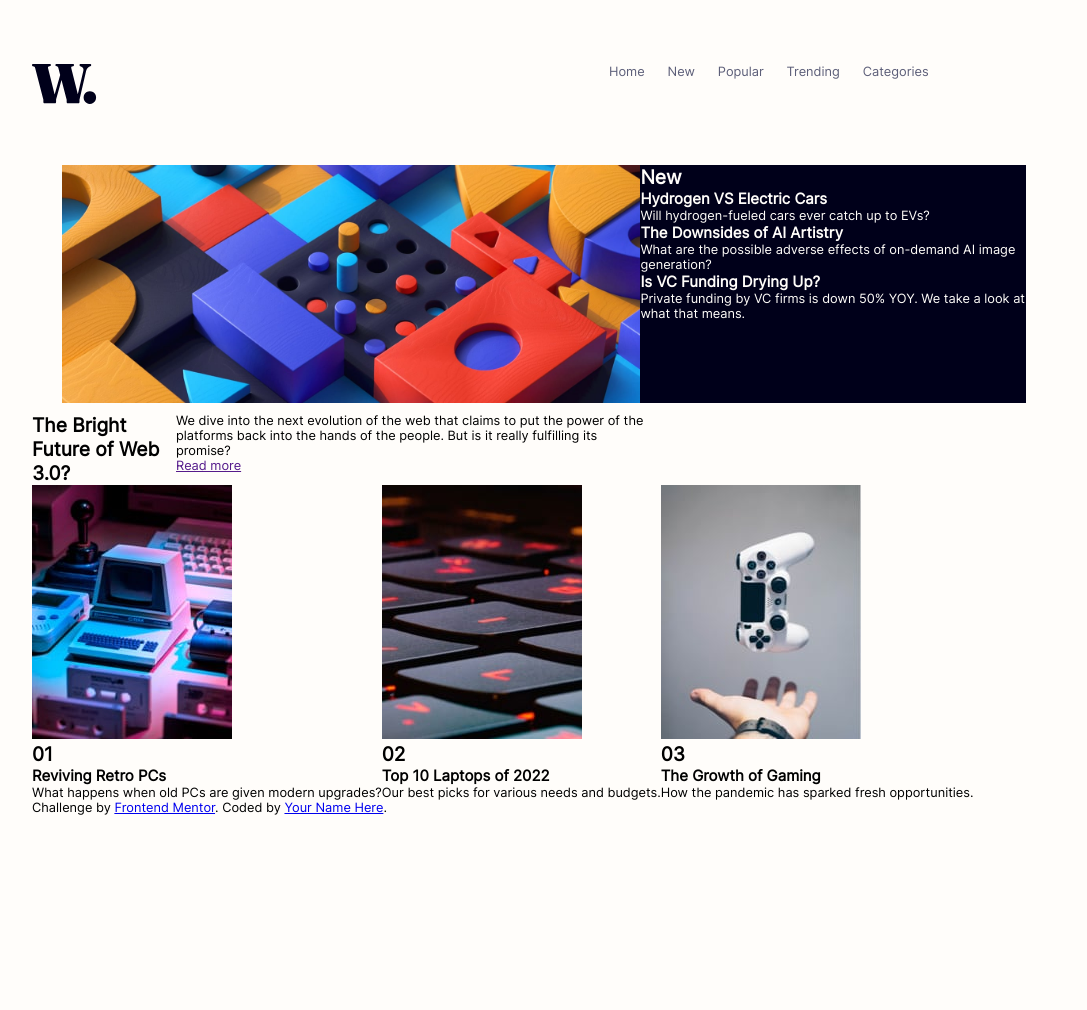
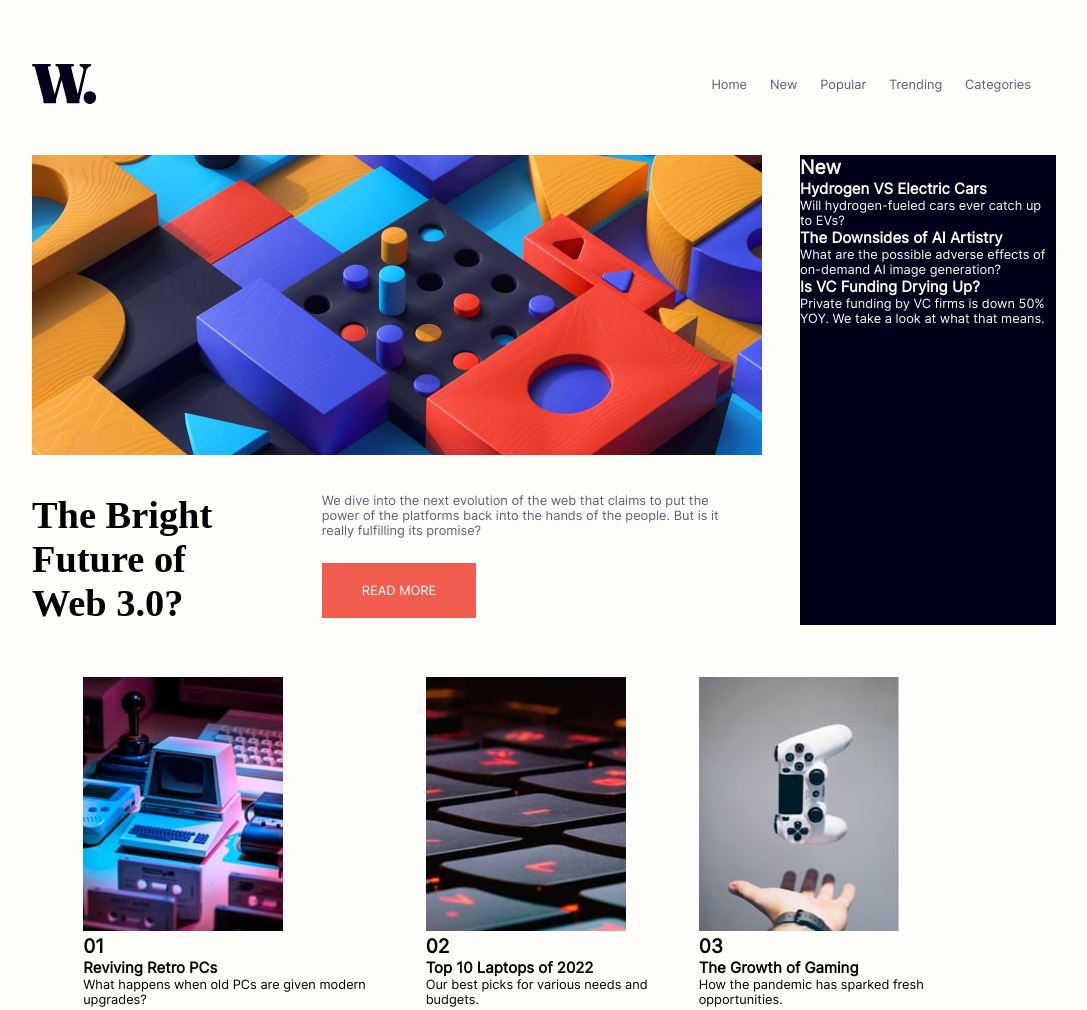
Before and after one commit to viniciuscnx/news-homepage-main, a plain HTML site: page solution/index.html in a window 1280 px wide. Shown: the top 1010 px of the page, without its empty margins (96-1183 px from the left). Before the commit the page ends 879 px from the top, so only its background shows below. Drawn offline with Linux system fonts and the light colour scheme.

Commit message:
Problema com Display resolvido

```diff
--- a/solution/css/style.css
+++ b/solution/css/style.css
@@ -21,12 +21,16 @@ html {
 body {
     margin: 5% 10%;
     font-family: inter;
+    display: flex;
+    flex-direction: column;
+
 }
 
 header {
     display: flex;
     flex-direction: row;
-    gap: 50%;
+    align-items: center;
+    gap: 60%;
     margin-bottom: 5%;
 }
 
@@ -43,30 +47,65 @@ li {
     font-size: 1rem;
 }
 
+.main {
+    display: flex;
+    flex-direction: row;
+}
+
+.container {
+    display: flex;
+    flex-direction: column;
+}
+
+section.container {
+    position: relative;
+    width: 90%;
+    height: 90%;
+}
+
 #image-desktop {
-    width: 60%;
+    width: 95%;
+}
+
+.text-container {
+    width: 100%;
+    margin-top: 5%;
+    display: flex;
+    flex-direction: row;
+}
+
+#title-container {
+    font-size: 3rem;
+    font-family: inter-extrabold;
+    font-weight: bolder;
+}
+
+#text-ctn {
+    margin-left: 10%;
+    margin-right: 10%;
+    color: var(--dark-grayish-blue);
+}
+
+#read-more-btn {
+    background-color: var(--soft-red);
+    text-decoration: none;
+    color: var(--off-white);
+    padding: 5% 10%;
+    transition: all 300ms ease-in-out;
+}
+
+#read-more-btn:hover {
+    background-color: var(--very-dark-blue);
 }
 
 .aside-topic {
     background-color: var(--very-dark-blue);
     color: var(--off-white);
-
+    width: 30%;
 }
 
-.container {
-    padding: 10px 30px;
+.end-page {
+    margin: 5%;
     display: flex;
     flex-direction: row;
 }
-
-.text-container {
-    display: flex;
-    flex-direction: row;
-    width: 60%;
-    gap: 10px;
-}
-
-.end-page {
-    display: flex;
-    flex-direction: row;
-}
--- a/solution/css/stylesheet.css
+++ b/solution/css/stylesheet.css
@@ -7,9 +7,9 @@
         font-weight: normal;
         font-style: normal;
 
-    font-family: "inter";
+    font-family: "inter-extrabold";
     src: url('/assets/fonts/static/Inter-ExtraBold.ttf') format('truetype');
-        font-weight: normal;
+        font-weight: bold;
         font-style: normal;
 
     font-family: "inter";
--- a/solution/index.html
+++ b/solution/index.html
@@ -11,6 +11,7 @@
   <link rel="stylesheet" href="/solution/css/style.css">
   <link rel="stylesheet" href="/solution/css/stylesheet.css">
 </head>
+
 <body>
 <header class="topo">
     <img src="/assets/images/logo.svg" alt="logo-site">
@@ -25,9 +26,27 @@
 </nav>
 </header>
 
+<section class="main">
+
     <section class="container">
 
         <img src="/assets/images/image-web-3-desktop.jpg" id="image-desktop">
+
+        <section class="text-container">
+
+            <h1 id="title-container">The Bright Future of Web 3.0?</h1>
+
+            <div id="text-ctn">
+                <p>
+                We dive into the next evolution of the web that claims to put the power of the platforms back into the hands of the people.
+                But is it really fulfilling its promise?
+                </p>
+                <br><br><br>
+                <a href=""# id="read-more-btn">READ MORE</a>
+            </div>
+        </section>
+
+    </section>
 
     <section class="aside-topic">
         <h2>New</h2>
@@ -47,21 +66,6 @@
         <p class="p-aside">Private funding by VC firms is down 50% YOY. We take a look at what that means.</p>
         </div>
     </section>
-</section>
-
-<section class="text-container">
-
-    <h1>The Bright Future of Web 3.0?</h1>
-
-    <div>
-        <p>
-        We dive into the next evolution of the web that claims to put the power of the platforms back into the hands of the people.
-        But is it really fulfilling its promise?
-        </p>
-
-        <a href=""# id="read-more-btn">Read more</a>
-    </div>
-
 
 </section>
 
@@ -86,7 +90,6 @@
         <h3 class="end-page-title">The Growth of Gaming</h3>
         <p class="end-page-text">How the pandemic has sparked fresh opportunities.</p>
     </div>
-
 </section>
   <div class="attribution">
     Challenge by <a href="https://www.frontendmentor.io?ref=challenge" target="_blank">Frontend Mentor</a>.
```
Lines whose indentation alone changed are shown as unchanged.
